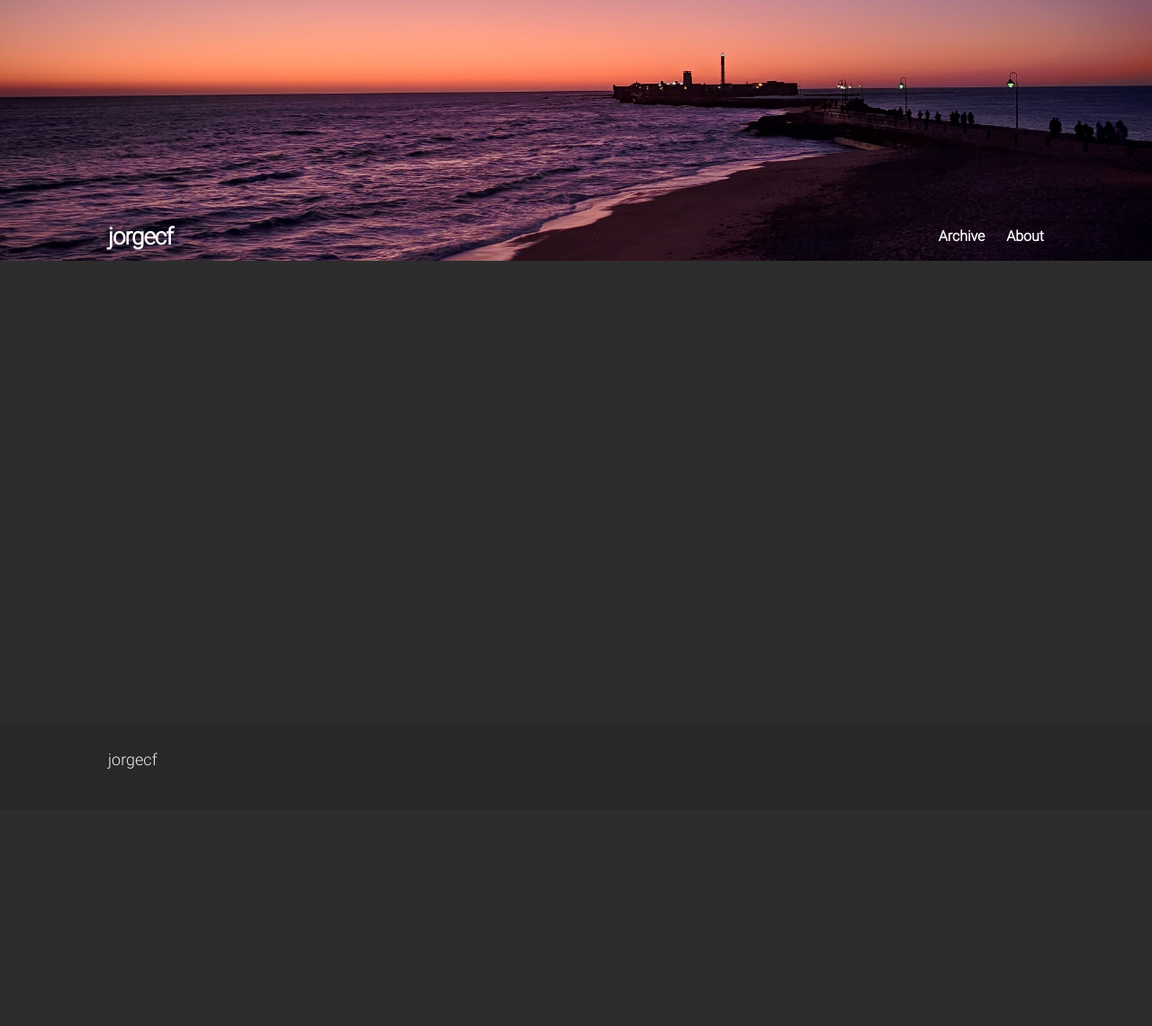
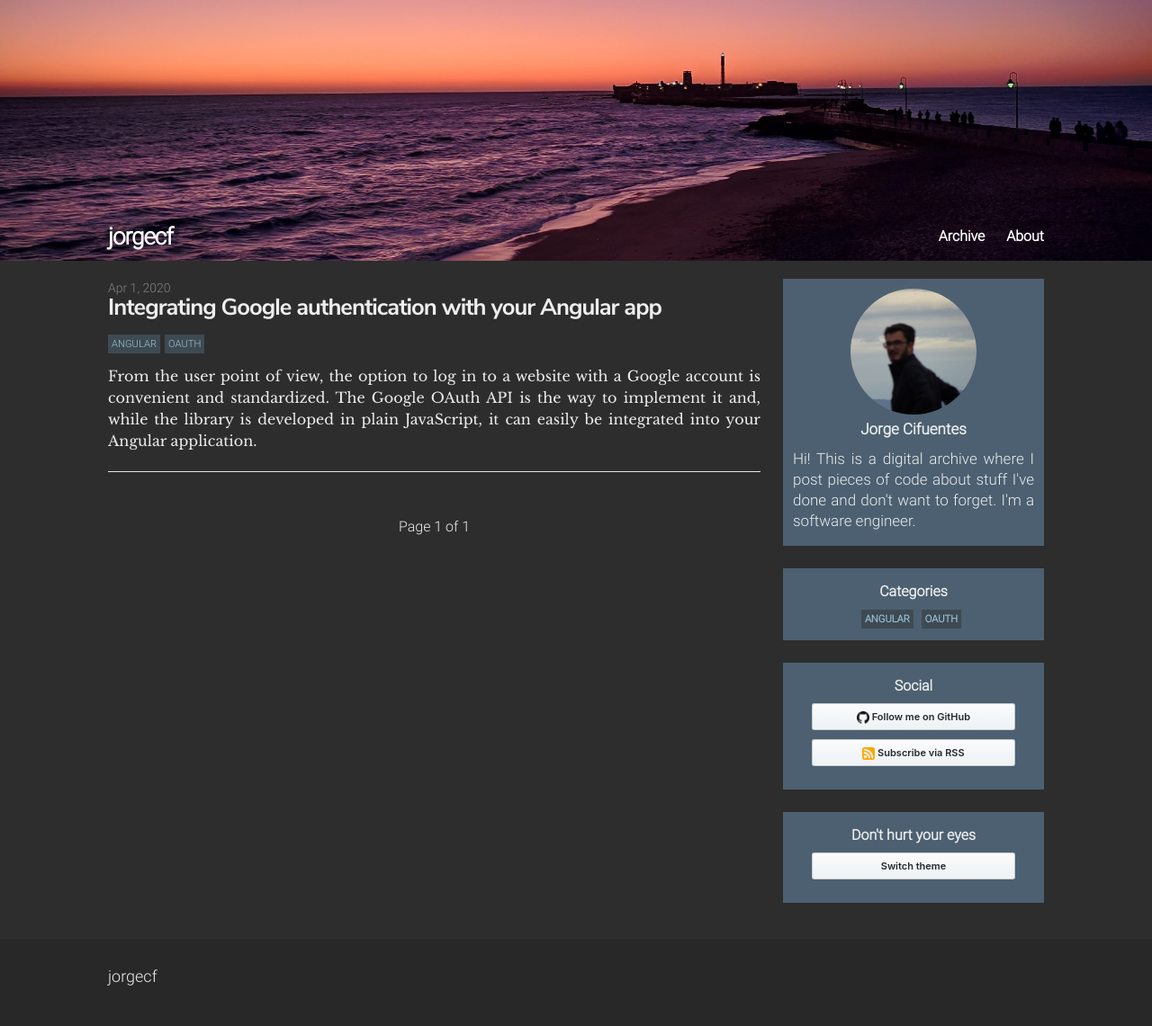
Before and after one commit to jorgecf/jorgecf.github.io, a Jekyll site: the page built from index.html, in a window 1280 px wide. Shown: the whole page at 90% size. Built offline with Jekyll 4.4.1, drawn with Linux system fonts in a browser that asks for light colours; the list of posts is cut into pages by our own code; before the commit the page ends 900 px from its top, so only the background shows below that.

Commit message:
Post one

```diff
--- a/_layouts/post.html
+++ b/_layouts/post.html
@@ -41,8 +41,8 @@ layout: default
 
     <!-- Author -->
     {%- if page.author -%}
-    Posted by
-    <span itemprop="author" itemscope itemtype="http://schema.org/Person">
+    <span class="posted-by" itemprop="author" itemscope itemtype="http://schema.org/Person">
+      Posted by
       <span itemprop="name">{{ page.author }}
       </span>
     </span>
--- /dev/null
+++ b/_posts/2020-04-09-google-oauth-angular.html
@@ -0,0 +1,235 @@
+---
+layout: post
+title: "Integrating Google authentication with your Angular app"
+date: 2020-04-01 23:33:29 +0200
+categories: angular oauth
+author: Jorge Cifuentes
+codeurl: https://github.com/jorgecf/google-oauth-angular
+---
+
+<div class="excerpt">
+    From the user point of view, the option to log in to a website with a Google account is convenient and
+    standardized. The Google OAuth API is the way to implement it and, while the library is developed in plain
+    JavaScript,
+    it can easily be integrated into your Angular application.
+</div>
+<!--endexcerpt-->
+
+<div class="article-content">
+    <div class="text-content">
+        <p>
+            When you want to add some kind of authentication system to your Angular-powered web app, Google OAuth comes
+            in
+            handy because it simplifies all the identity verification process for the developer and makes it a
+            one-click well recognized action for your user.
+        </p>
+
+        <p>
+            The OAuth flow is a simple yet powerful one: the user clicks on a "Sign in with Google" button present at
+            your page and is prompted with a form to log into his Google account. When the log-in is done, the form
+            window
+            closes and gives you back the user data and a signed token. And that's all! You can use it to identify your
+            users.
+        </p>
+
+        <!-- Grab your keys -->
+        <section>
+            <div class="inter-title">Grab your keys <a id="grab-your-keys" class="anchor">#</a></div>
+            <p>
+                First things first, you have to create a project through the Google API
+                Console to which all log-ins will be associated. Refer to Google <a
+                    href="https://developers.google.com/identity/sign-in/web/sign-in" target="_blank"
+                    rel="noreferrer noopener">for
+                    the creation steps.</a>
+
+                Once created, under the Credentials options, you need to set up an "OAuth 2.0 Client". This will create
+                a
+                Client ID (our key) for you.
+
+                <img src="/assets/images/oauth_4.png" alt="client id key" />
+            </p>
+
+            <p>
+                An explicit authorization has to be added for every URL under which the app is going to be stored. For
+                testing
+                purposes,
+                whitelisting your
+                local development site should be sufficient.
+
+                <img src="/assets/images/oauth_5.png" alt="whitelisted origins" />
+
+                With this credentials, now your app is allowed to communicate to Google.
+            </p>
+        </section>
+
+        <!-- Get your app ready -->
+        <section>
+            <div class="inter-title">Get your app ready <a id="get-your-app-ready" class="anchor">#</a></div>
+            <p>
+                The SDK is developed in plain JavaScript, so in order to make our compiler happy, we have to install
+                the Typescript types provided by the <a href="https://github.com/DefinitelyTyped/DefinitelyTyped"
+                    target="_blank" rel="noopener noreferrer">DefinitelyTyped project</a>. Open up a
+                terminal and
+                install
+                them via npm:
+                {% highlight js %}npm install --save @types/gapi.auth2{% endhighlight %}
+            </p>
+
+            <p>
+                By default, you should have the types loaded, since your TS compiler usually looks for them
+                under
+                the <span class="monotype">node_modules/@types</span> folder, where this
+                particular package is installed. If it's not the case, you can assert
+                it filling the types array:
+
+                {% highlight js %}"compilerOptions": {"types": ["gapi.auth2"]}{% endhighlight %}
+                <div class="code-caption"><span>tsconfig.json</span></div>
+            </p>
+
+            <p>
+                And a script tag should be placed at your index. This will load the external code.
+                {% highlight html %}{% include_relative /snippets/google-oauth5.txt %}{% endhighlight %}
+                <div class="code-caption"><span>index.html</span></div>
+            </p>
+        </section>
+
+        <!-- Place a button -->
+        <section>
+            <div class="inter-title">Place a button <a id="place-a-button" class="anchor">#</a></div>
+            <p>
+                I'm going to use a simple button for the user to log-in. When this button is clicked, a prompt will ask
+                the
+                user to grant permission to your application. Whether they complete the form or abandon it, we'll catch
+                the
+                result.
+
+                <img src="/assets/images/oauth_2.png" alt="oauth form" />
+            </p>
+
+            <p>
+                Create a component:
+                {% highlight js %}ng generate component auth-button{% endhighlight %}
+            </p>
+
+            <p>
+                And give it a click handler:
+
+                {% highlight html %}<button (click)="authenticate()">Authenticate</button>{% endhighlight %}
+                <div class="code-caption"><span>auth-button.component.html</span></div>
+
+            </p>
+
+            <p>
+                Now, you're ready to add the logic behind it.
+            </p>
+        </section>
+
+        <!-- Make some promises -->
+        <section>
+            <div class="inter-title">Make some promises <a id="make-some-promises" class="anchor">#</a></div>
+            <p>
+                Talking to a server is an inherently asynchronous operation.
+            </p>
+
+            <p>
+                The gapi relies heavily in callbacks in a way I don't feel really comfortable with, so
+                my
+                personal approach here is wrapping the functions in Promises so they can be called in a more functional
+                way.
+            </p>
+
+            <p>
+                For the set up, you will have to load the auth2 library and initialize it with your app key. I wrote
+                this
+                function to be called in a "lazy" way, that means, it's not to be called until authentication happens
+                for
+                the first time.
+
+                {% highlight ts %}{% include_relative /snippets/google-oauth1.txt %}{% endhighlight %}
+                <div class="code-caption"><span>auth-button.component.ts</span></div>
+            </p>
+
+            <p>
+                The second one is the actual authentication method we previously set as the click handler. We
+                await for the prompt result and catch the result with the data or the error.
+
+                {% highlight ts %}{% include_relative /snippets/google-oauth2.txt %}{% endhighlight %}
+                <div class="code-caption"><span>auth-button.component.ts</span></div>
+            </p>
+
+            <p>
+                This would work already, but if you want to keep your user logged in when they come back, you can check
+                if
+                there's one currently stored on your ngOnInit and use it:
+
+                {% highlight ts %}{% include_relative /snippets/google-oauth3.txt %}{% endhighlight %}
+                <div class="code-caption"><span>auth-button.component.ts</span></div>
+
+                {% highlight ts %}{% include_relative /snippets/google-oauth4.txt %}{% endhighlight %}
+                <div class="code-caption"><span>auth-button.component.ts</span></div>
+            </p>
+
+            <p>
+                After that, the local variable user is filled with the user data, including a unique ID, and can be sent
+                to your server
+                to be stored.
+            </p>
+        </section>
+
+        <!-- Talk to the server -->
+        <section>
+            <div class="inter-title">Talk to the server <a id="talk-to-the-server" class="anchor">#</a></div>
+            <p>
+                Now that you have a way to identify each one of your users uniquely and unequivocally, the
+                logical
+                step forward is to send this info to your backend. Usually, you'd want to store the unique ID in your
+                database system of choice.
+
+            </p>
+            <p>
+                It's not a secret that sending this ID plainly to your backend would raise a huge security issue: you
+                have to consider <strong>everything</strong> that comes from your client <em>insecure by default</em>.
+            </p>
+
+            <p>
+                When the user logs in to your site through Google OAuth, the api gives you not only the personal data
+                for
+                the user but a token as well. Simply speaking, this token is generated and signed at Google's side and
+                it
+                states for
+                whom user is valid and to which app, until when is valid amongst some other data. This token is what
+                you
+                will
+                send
+                to your server, and its validation is the way to make sure your application does not get compromised.
+                Google
+                provides <a
+                    href="https://developers.google.com/identity/sign-in/web/backend-auth#verify-the-integrity-of-the-id-token"
+                    target="_blank" rel="noopener noreferrer">the steps needed to validate one of its tokens.</a>
+            </p>
+
+            <p>
+                Furthermore, they have already built-in libraries to do the dirty work in some languages. For example,
+                for
+                .NET a
+                <span class="monotype">GoogleJsonWebSignature.ValidateAsync</span> method is provided. If you <a
+                    href="https://github.com/googleapis/google-api-dotnet-client/blob/master/Src/Support/Google.Apis.Auth/GoogleJsonWebSignature.cs"
+                    target="_blank" rel="noopener noreferrer">inspect the code</a>, you will see how every step is
+                implemented.
+
+            </p>
+        </section>
+
+        <section>
+            <div class="inter-title">Final thoughts <a id="final-thoughts" class="anchor">#</a></div>
+            <p>
+                I hope you found this little covering interesting.
+                You can check the working example <a href="{{page.codeurl}}" target="_blank"
+                    rel="noreferrer noopener">in my
+                    GitHub.</a>
+            </p>
+        </section>
+
+    </div>
+
+</div>
--- a/_sass/_layout.scss
+++ b/_sass/_layout.scss
@@ -140,6 +140,20 @@
 
 // post
 article.post {
+
+  .post-content {
+    img {
+      padding-top: $spacing-unit / 2;
+      padding-bottom: $spacing-unit / 2;
+    }
+
+    .posted-by {
+      float: right;
+      font-size: $base-font-size * .75;
+      margin-bottom: $spacing-unit / 2;
+    }
+  }
+
   .excerpt {
     font-size: $base-font-size * 2;
     line-height: $spacing-unit * 1.75;
@@ -199,13 +213,6 @@ article.post {
 
     @include media-query($on-laptop) {
       width: 100%;
-    }
-
-    .note {
-      font-size: $base-font-size * 0.75;
-      line-height: $base-font-size * 0.75 * 2;
-      font-style: italic;
-      border: 1px solid red;
     }
 
     a {
--- a/_sass/_syntax-highlighting.scss
+++ b/_sass/_syntax-highlighting.scss
@@ -26,6 +26,7 @@ code.highlighter-rouge {
   padding-top: 5px;
   padding-bottom: 2px;
   line-height: 100%;
+  margin-bottom: $spacing-unit * .75;
 
   span {
     display: block;
--- a/service-worker.js
+++ b/service-worker.js
@@ -1,10 +1,15 @@
 var APP_PREFIX = 'jorgecfgithubio';
-var VERSION = 'v1';
+var VERSION = 'v1.1';
 var CACHE_NAME = APP_PREFIX + VERSION;
 var URLS = [
+    '/',
     '/index.html',
     '/about/index.html',
+    '/about',
+    '/about/',
     '/archive/index.html',
+    '/archive',
+    '/archive/',
     '/assets/js/dark-theme.js',
     '/assets/js/offline.js',
     '/assets/fonts/LibreBaskerville-Bold.ttf',
@@ -28,14 +33,23 @@ var URLS = [
     '/assets/fonts/Roboto-ThinItalic.ttf',
     'assets/images/me.JPG',
     'assets/images/sunset.jpg',
-    'assets/main.css'
+    'assets/images/GitHub-Mark-32px.png',
+    'assets/images/32px-Generic_Feed-icon.png',
+    'assets/main.css',
+    'assets/images/oauth_2.png',
+    'assets/images/oauth_3.png',
+    'assets/images/oauth_4.png',
+    'assets/images/oauth_5.png',
+    'site.webmanifest',
+    'favicon-32x32.png',
+    'favicon-16x16.png',
+    '2020/04/01/google-oauth-angular'
 ]
 
 // Cache resources
 self.addEventListener('install', function (e) {
     e.waitUntil(
         caches.open(CACHE_NAME).then(function (cache) {
-            console.log('installing cache : ' + CACHE_NAME)
             return cache.addAll(URLS);
         })
     )
@@ -43,22 +57,9 @@ self.addEventListener('install', function (e) {
 
 // Respond with cached resources
 self.addEventListener('fetch', function (event) {
-    console.log('fetch request : ' + event.request.url)
-
     event.respondWith(
         caches.match(event.request).then(function (request) {
-            // if cache is available, respond with cache
-            if (request) {
-                console.log('responding with cache : ' + event.request.url);
-                return request;
-            }
-            // if there are no cache, try fetching request
-            else {
-                console.log('file is not cached, fetching : ' + event.request.url);
-                return fetch(event.request);
-            }
-
-            // return request || fetch(e.request)
+            return request || fetch(event.request);
         })
     )
 })
@@ -72,8 +73,7 @@ self.addEventListener('activate', function (e) {
 
             return Promise.all(keyList.map(function (key, i) {
                 if (cacheWhitelist.indexOf(key) === -1) {
-                    console.log('deleting cache : ' + keyList[i])
-                    return caches.delete(keyList[i])
+                    return caches.delete(keyList[i]);
                 }
             }))
         })
```
Also changed, not shown: assets/images/identity.png (deleted).
